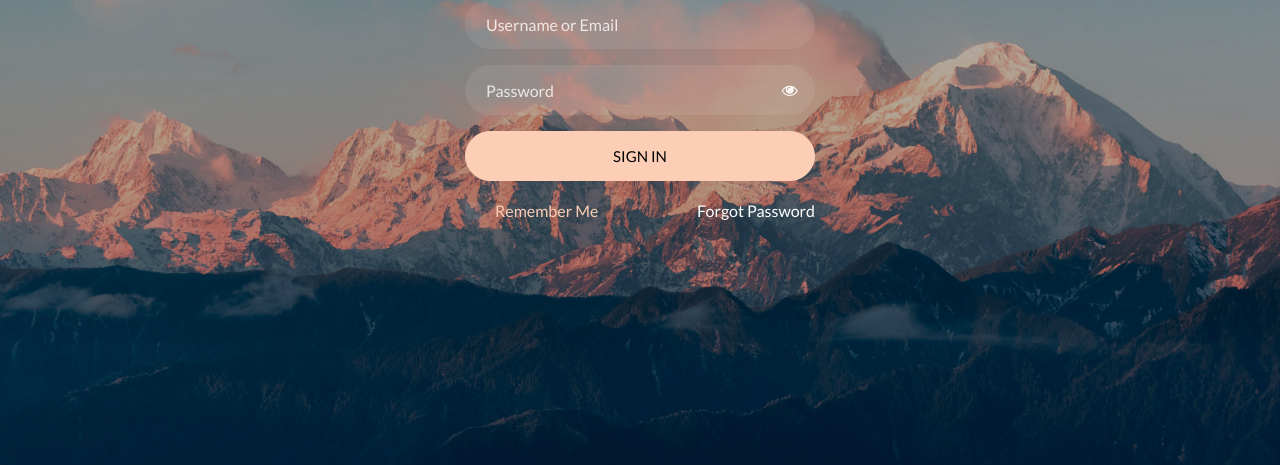
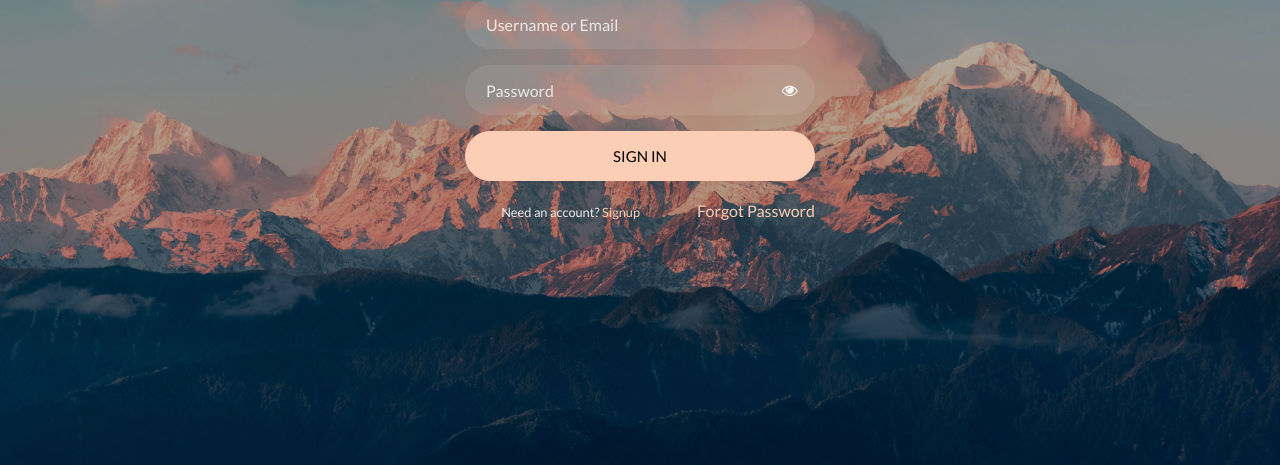
Before and after one commit to Hassan-Ahmadi/django-blog, a Django app: page /accounts/login/ in a window 1280 px wide. Shown: the part 277-742 px from the top of the page. Run offline with Django 3.2, Linux system fonts and the light colour scheme; parts of the project's set-up code (start-up, migrations or seed data) failed here and were passed over; some libraries are stand-ins or nearby versions.

Commit message:
fixed error message for signup page and its view

```diff
--- a/accounts/views.py
+++ b/accounts/views.py
@@ -7,8 +7,6 @@ from django.contrib.auth.decorators import login_required
 from django.shortcuts import redirect
 from django.urls import reverse
 from django.contrib import messages
-
-# Create your views here.
 
 
 def login_view(request):
@@ -29,7 +27,6 @@ def login_view(request):
                 messages.add_message(request, 50, "Invalid username or password.")
         else:
             messages.add_message(request, 50, "Invalid username or password.")
-
 
     return render(request, "accounts/login.html", context)
 
@@ -56,12 +53,13 @@ def signup_view(request):
             return redirect(reverse("accounts:login"))
         else:
 
-            print("Form is not valid!", form.error_messages)
-            messages.error(
-                request,
-                messages.ERROR,
-                f"Failed to create account. {form.error_messages}",
-            )
+            # print("Form is not valid!", form.error_messages)
+            # messages.error(
+            #     request,
+            #     messages.ERROR,
+            #     f"Failed to create account. {form.error_messages}",
+            # )
+            messages.add_message(request, 50, f"Failed to create account. {form.error_messages}")
 
     form = UserCreationForm()
     context = {"form": form}
--- a/templates/accounts/login.html
+++ b/templates/accounts/login.html
@@ -47,15 +47,16 @@
                 <div class="form-group">
                   <button type="submit" class="form-control btn btn-primary submit px-3">Sign In</button>
                 </div>
+
                 <div class="form-group d-md-flex">
-                  <div class="w-50">
-                    <label class="checkbox-wrap checkbox-primary">
-                      Remember Me<input type="checkbox" />
-                      <span class="checkmark"></span>
-                    </label>
+
+                  <div class="w-50 text-md-right">
+                    <small>Need an account?
+                    <a href="{% url 'accounts:signup' %}">Signup</a></small>
                   </div>
+
                   <div class="w-50 text-md-right">
-                    <a href="{% url 'password_reset' %}" style="color: #fff">Forgot Password</a>
+                    <a href="{% url 'password_reset' %}">Forgot Password</a>
                   </div>
                 </div>
               </form>
```
Also changed, not shown: templates/accounts/signup.html (+8 -0 lines), db.sqlite3.
